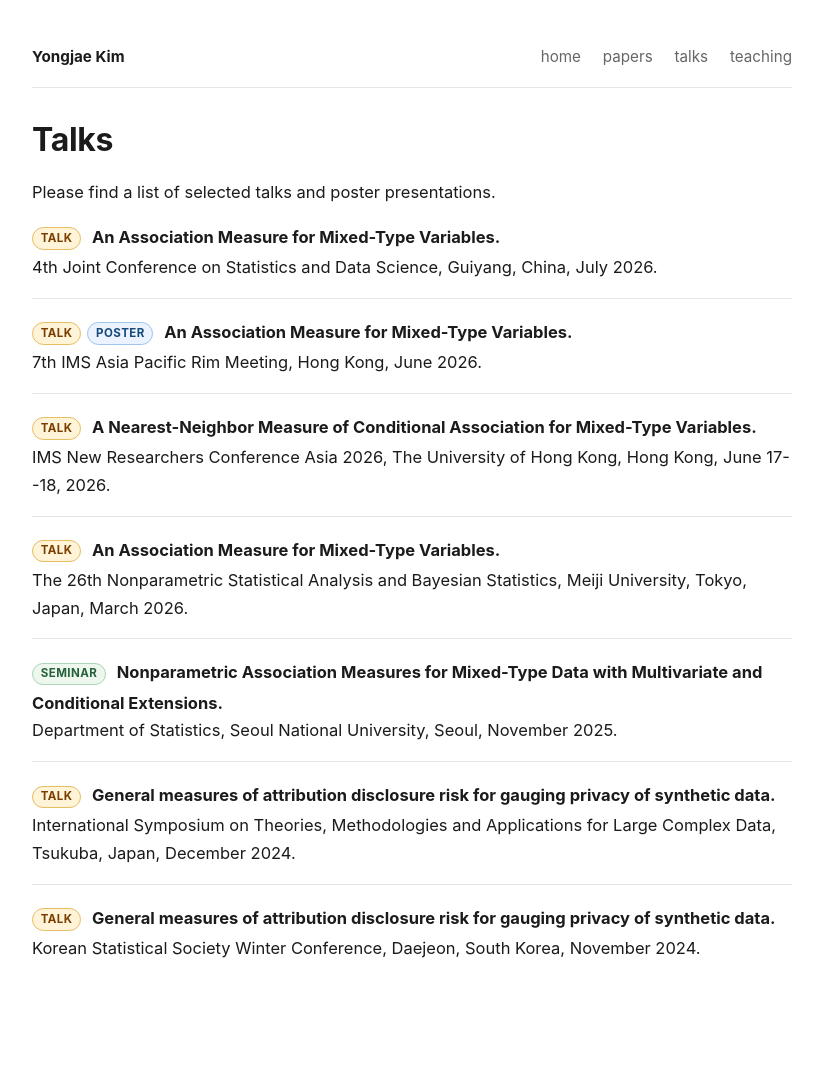
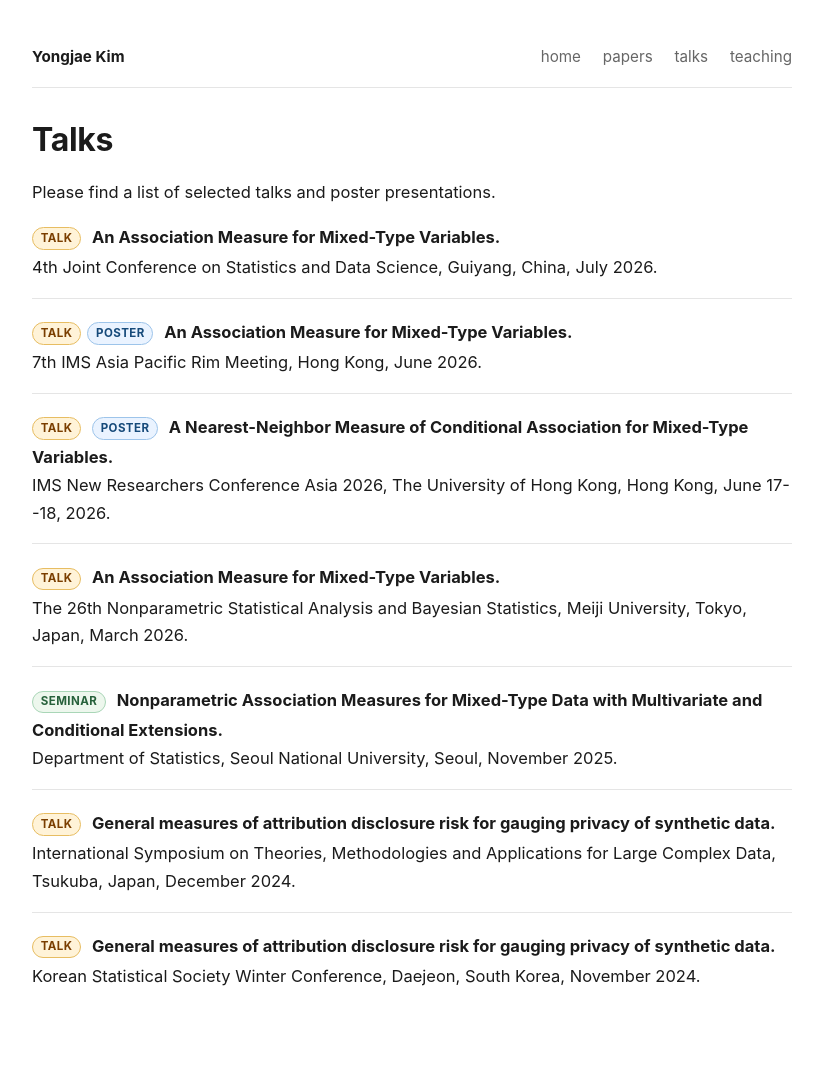
Before and after one commit to cherrrycooky/cherrrycooky.github.io, a Jekyll site: the page built from talks.markdown, in a window 1280 px wide. Shown: the whole page, without its empty margins (228-1051 px from the left). Built offline with Jekyll 4.4.1, drawn with Linux system fonts in a browser that asks for light colours; before the commit the page ends 1051 px from its top, so only the background shows below that.

Commit message:
Update talks.markdown

```diff
--- a/talks.markdown
+++ b/talks.markdown
@@ -19,7 +19,7 @@ Please find a list of selected talks and poster presentations.
 </div>
 
 <div class="talk-item">
-<span class="tag talk">Talk</span>
+<span class="tag talk">Talk</span> <span class="tag poster">Poster</span>
 <strong>A Nearest-Neighbor Measure of Conditional Association for Mixed-Type Variables.</strong><br>
 IMS New Researchers Conference Asia 2026, The University of Hong Kong, Hong Kong, June 17--18, 2026.
 </div>
```
